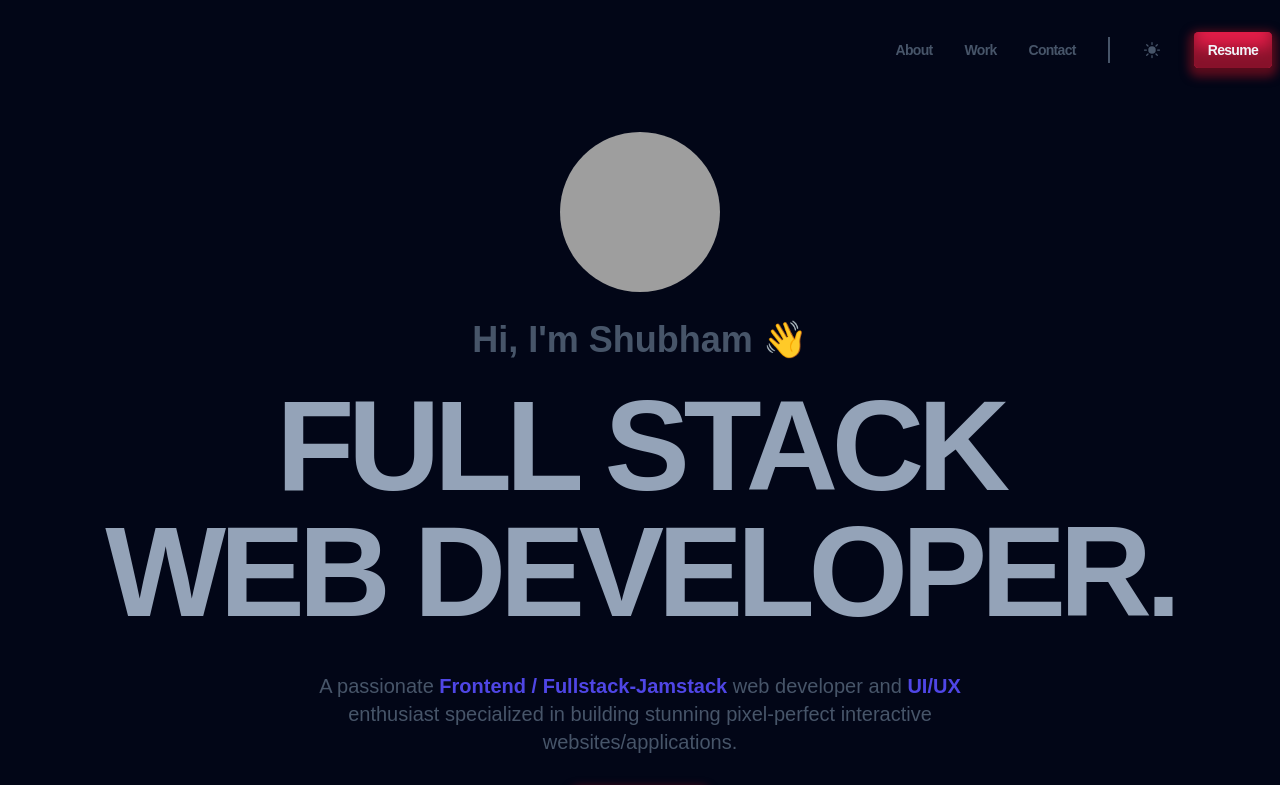
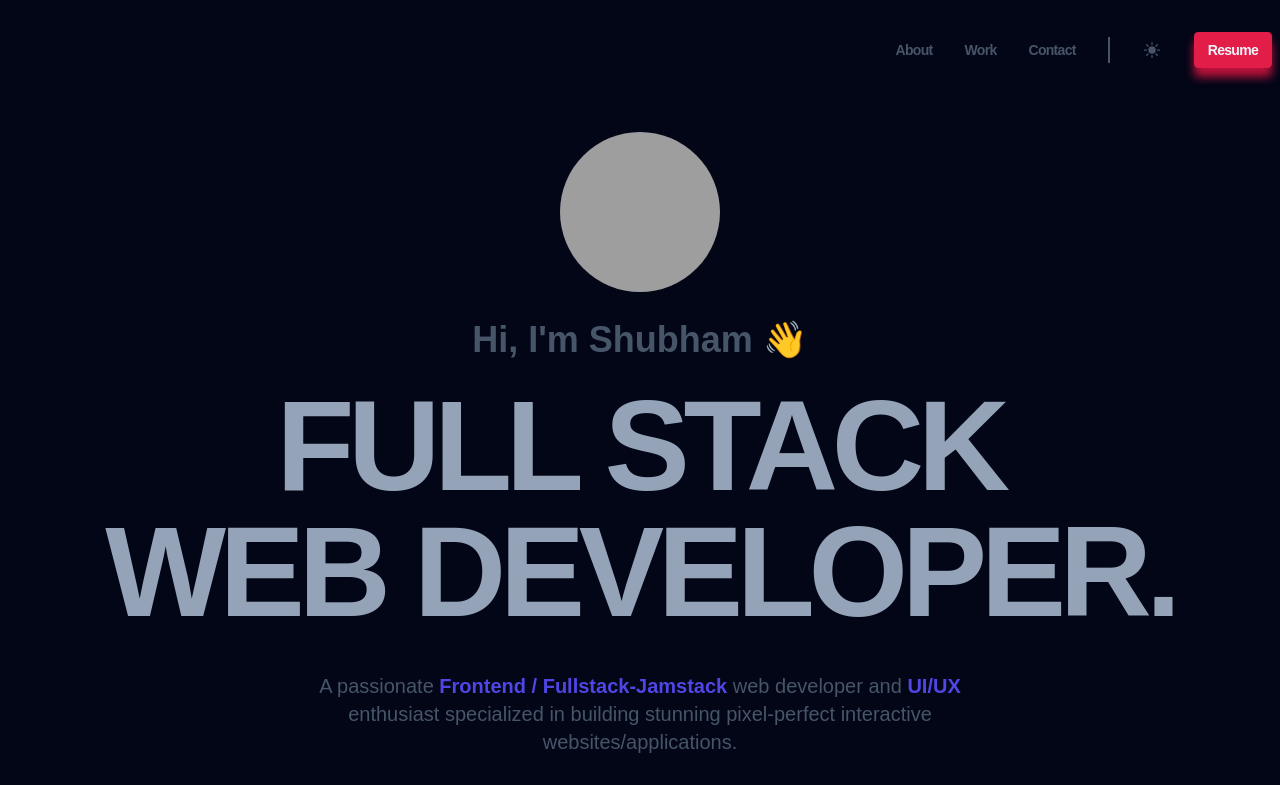
Before and after one commit to ramsay117/Portfolio, a website built with Vite: page index.html in a window 1280 px wide. Shown: the top 785 px of the page. Built offline with nearby package versions, Linux system fonts and the light colour scheme; grey boxes are pictures that could not be loaded; a web font is replaced by a local one.

Commit message:
Change btn shadow color

```diff
--- a/styles/utils.css
+++ b/styles/utils.css
@@ -6,13 +6,12 @@
   color: #f1f5f9;
   padding: 0.5em 1em;
   border-radius: 0.3em;
-  box-shadow: 0 -20px 15px hsl(347, 77%, 30%) inset,
-    0 4px 10px 5px hsl(347, 77%, 20%);
+  box-shadow: 0 9px 10px #be123c;
   transition: 0.3s;
 }
 
 .btn:hover {
-  box-shadow: 0 0 10px 6px hsl(347, 77%, 30%);
+  box-shadow: 0 0 20px #be123c;
   transform: translate(0, -3px);
 }
 
```
